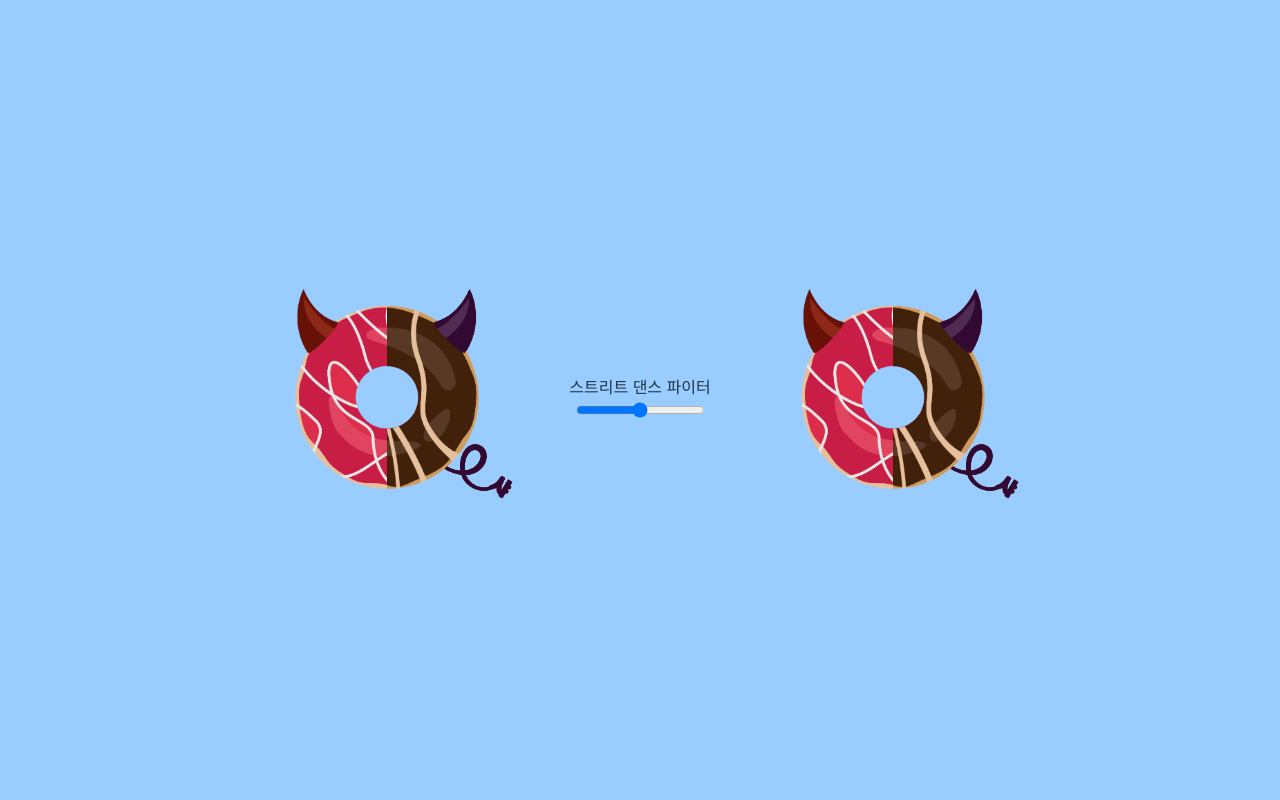
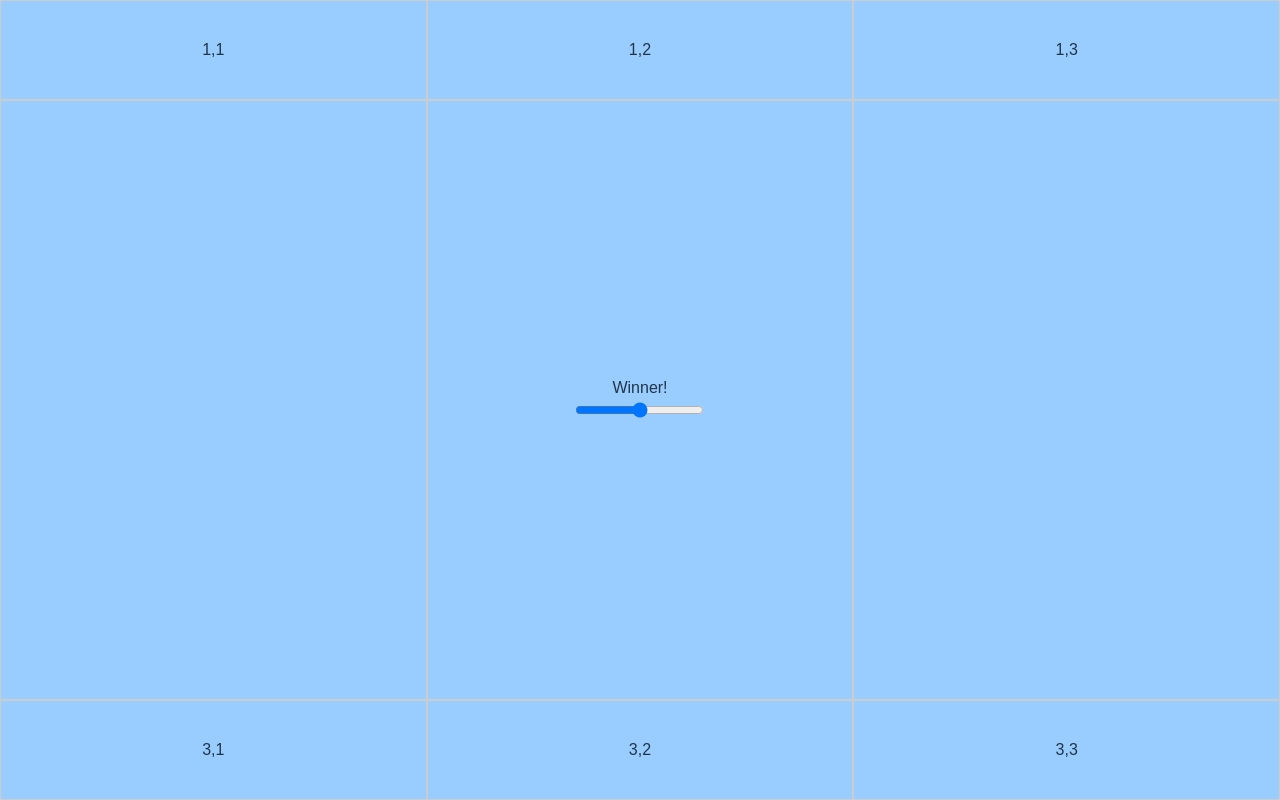
Before and after one commit to Whitemoons/Live-voting-system-in-SNU-Festival, a Svelte app: page / in a window 1280 px wide. Built offline with nearby package versions, Linux system fonts and the light colour scheme; no server answers; the database is empty; a web font is replaced by a local one.

Commit message:
feat: update view depend on state

```diff
--- a/src/App.svelte
+++ b/src/App.svelte
@@ -1,18 +1,95 @@
 <script lang="ts">
+  import { onDestroy, onMount } from 'svelte';
   import DonutVote from './lib/DonutVote.svelte'
+  import Donut from './lib/Donut.svelte'
+  import { startStatePolling, stopStatePolling } from './lib/polling';
+  import { state } from './lib/voteStore';
+
   let voteRatio = 0.5;
+
+  const group1 = import.meta.env.VITE_GROUP_1;
+  const group2 = import.meta.env.VITE_GROUP_2;
+
+  function showGroupName(): boolean {
+    if ($state == 0) return true;
+    else return false;
+  }
+
+  function showVoteDount(): number {
+    if ($state == 0 || $state == 3 || $state == 4) return 0;
+    else if ($state == 1 || $state == 2) return 1;
+    else return 2;
+  }
+
+  function showTitle(): number {
+    if ($state == 0) return 0;
+    else if ($state == 1 || $state == 3) return 1;
+    else if ($state == 2 || $state == 4) return 2;
+    else if ($state == 5) return 3;
+    else return 4;
+  }
+
+  onMount(() => {
+    startStatePolling();
+  })
+
+  onDestroy(() => {
+    stopStatePolling();
+  })
 </script>
 
 <main>
+  <div class="grid">
+    <div class="cell">1,1</div>
+    <div class="cell">1,2</div>
+    <div class="cell">1,3</div>
+    <div class="cell">
+      <div class="flex">
+        <div>{showGroupName() ? group1 : ''}</div>
+        {#if showVoteDount() == 0}
+          <Donut dountColor = {0} size={300} />
+        {:else if showVoteDount() == 1}
           <DonutVote {voteRatio} size={300} />
-
+        {:else}
+          <div></div>
+        {/if}
+      </div>
+    </div>
+    <div class="cell">
       <div>
-    <div>스트리트 댄스 파이터</div>
+        <div>
+          {#if showTitle() == 0}
+            <div>스트릿 댄스 파이터</div>
+          {:else if showTitle() == 1}
+            <div>{group1}</div>
+          {:else if showTitle() == 2}
+            <div>{group2}</div>
+          {:else if showTitle() == 3}
+            <div>QR</div>
+          {:else}
+            <div>Winner!</div>
+          {/if}
+        </div>
+        <div>{$state}</div>
         <input type="range" min="0" max="1" step="0.01" bind:value={voteRatio} />
       </div>
-
-
+    </div>
+    <div class="cell">
+      <div class="flex">
+        <div>{showGroupName() ? group2 : ''}</div>
+        {#if showVoteDount() == 0}
+            <Donut dountColor = {1} size={300} />
+        {:else if showVoteDount() == 1}
           <DonutVote {voteRatio} size={300} />
+        {:else}
+          <div></div>
+        {/if}
+      </div>
+    </div>
+    <div class="cell">3,1</div>
+    <div class="cell">3,2</div>
+    <div class="cell">3,3</div>
+  </div>
 </main>
 
 <style>
@@ -31,4 +108,26 @@ main {
     gap: 2rem;
     font-family: 'JalnanGothic', sans-serif;
   }
+
+  .grid {
+    display: grid;
+    grid-template-rows: 1fr 6fr 1fr;
+    grid-template-columns: 1fr 1fr 1fr;
+    height: 100vh;
+    width: 100vw;
+  }
+
+  .flex {
+    display: flex;
+    align-items: center;
+    justify-content: center;
+    flex-direction: column;
+  }
+
+  .cell {
+    border: 1px solid #ccc;
+    display: flex;
+    justify-content: center;
+    align-items: center;
+  }
 </style>
--- a/src/app.css
+++ b/src/app.css
@@ -41,10 +41,9 @@ h1 {
 }
 
 #app {
-  max-width: 1280px;
-  margin: 0 auto;
-  padding: 2rem;
+  margin: 0;
   text-align: center;
+  align-items: center;
 }
 
 button {
--- /dev/null
+++ b/src/lib/Donut.svelte
@@ -0,0 +1,10 @@
+<script lang="ts">
+    export let dountColor: number = 0;
+    export let size: number = 300;
+</script>
+
+<div style="overflow: visible;">
+  <svg width={size} height={size} viewBox={`-10 -10 ${size + 20} ${size + 20}`}>
+    <image href={ dountColor == 0 ? "/red_donut_square.png" : "/black_donut_square.png"} x="0" y="0" width={size} height={size} />
+  </svg>
+</div>
```
Lines whose indentation alone changed are shown as unchanged.
